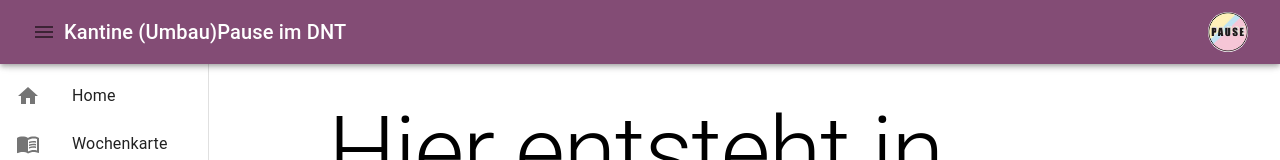
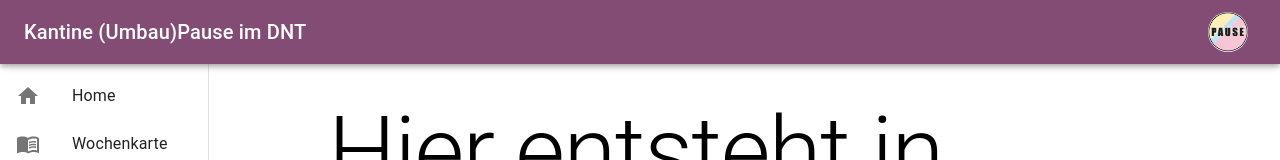
Before and after one commit to zeltbrennt/UmbauPause, a React (Vite) app in the folder frontend/: page / in a window 1280 px wide. Shown: the top 160 px of the page. Built offline with nearby package versions, Linux system fonts and the light colour scheme.

Commit message:
rearrange code

```diff
--- a/frontend/src/App.tsx
+++ b/frontend/src/App.tsx
@@ -1,5 +1,5 @@
 import {Container} from "@mui/material";
-import ClippedDrawer from "./components/ClippedDrawer.tsx";
+import AppFrame from "./components/AppFrame.tsx";
 import {ThemeProvider} from "@emotion/react";
 import {lightTheme} from "./Themes.ts";
 import LoginDialog from "./components/LoginDialog.tsx";
@@ -16,7 +16,7 @@ function App() {
                 <LoginDialog open={loginDialogOpen}
                              handleClose={() => setLoginDialogOpen(false)}
                              setCurrentUser={(user: string) => setCurrentUser(user)}/>
-                <ClippedDrawer currentUser={currentUser}
+                <AppFrame currentUser={currentUser}
                           logout={() => setCurrentUser("")}
                           currentView={mainView}
                           changeView={(site: Site) => {
--- a/frontend/src/components/ClippedDrawer.tsx
+++ b/frontend/src/components/AppFrame.tsx
@@ -25,7 +25,7 @@ import {useState} from "react";
 
 const drawerWidth = 240
 
-interface ClippedDrawerProps {
+interface AppFrameProps {
     currentUser: string,
     logout: () => void,
     currentView: Site,
@@ -33,13 +33,13 @@ interface ClippedDrawerProps {
     openLoginDialog: () => void
 }
 
-export default function ClippedDrawer({
-                                          currentUser,
-                                          logout,
-                                          currentView,
-                                          changeView,
-                                          openLoginDialog
-                                      }: ClippedDrawerProps) {
+export default function AppFrame({
+                                     currentUser,
+                                     logout,
+                                     currentView,
+                                     changeView,
+                                     openLoginDialog
+                                 }: AppFrameProps) {
 
 
     const theme = useTheme()
@@ -50,7 +50,7 @@ export default function ClippedDrawer({
     return (
         <Box sx={{display: 'flex'}}>
 
-            <ResponsiveAppBar drawerState={drawerOpen} setDrawerState={setDrawerOpen}/>
+            <ResponsiveAppBar drawerState={drawerOpen} setDrawerState={setDrawerOpen} isDesktop={isDesktop}/>
             <SwipeableDrawer variant={isDesktop ? 'permanent' : 'temporary'}
                              open={isDesktop ? true : drawerOpen}
                              onClose={() => setDrawerOpen(false)}
```
Lines whose indentation alone changed are shown as unchanged.
